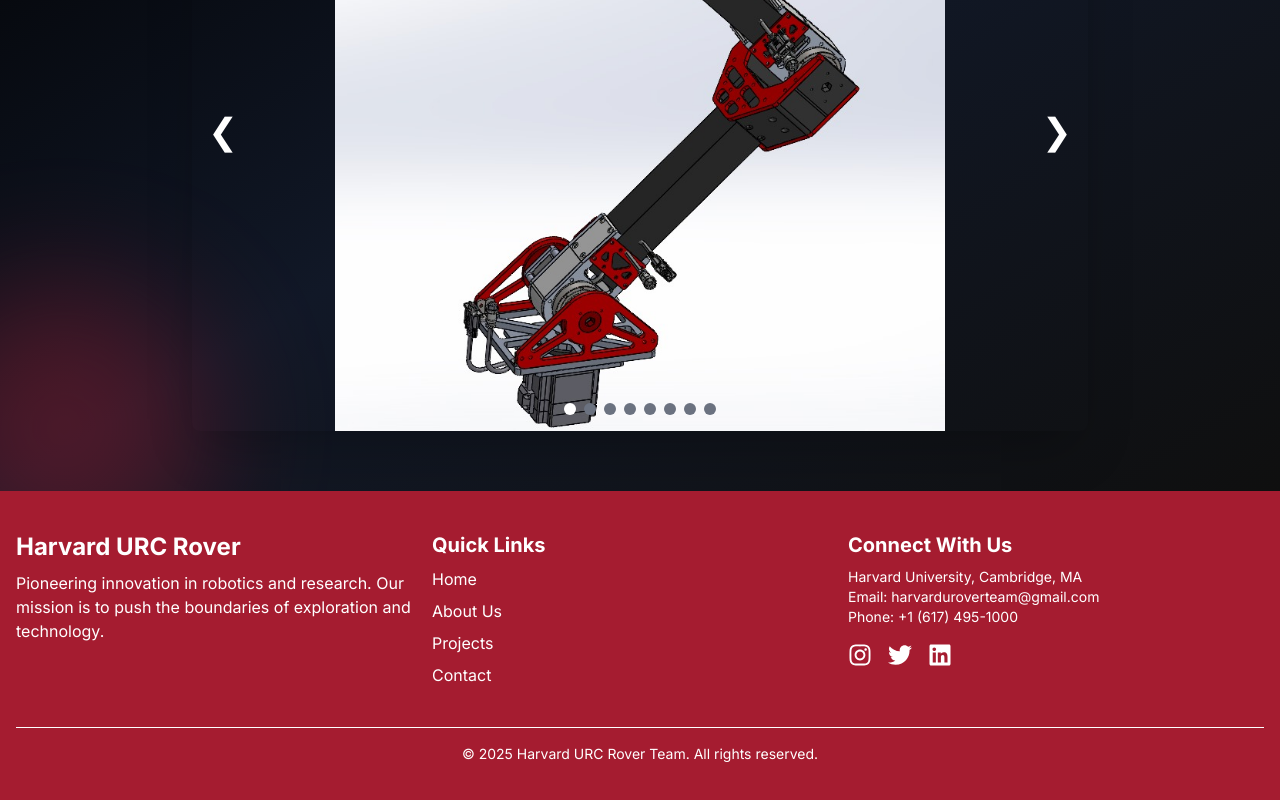
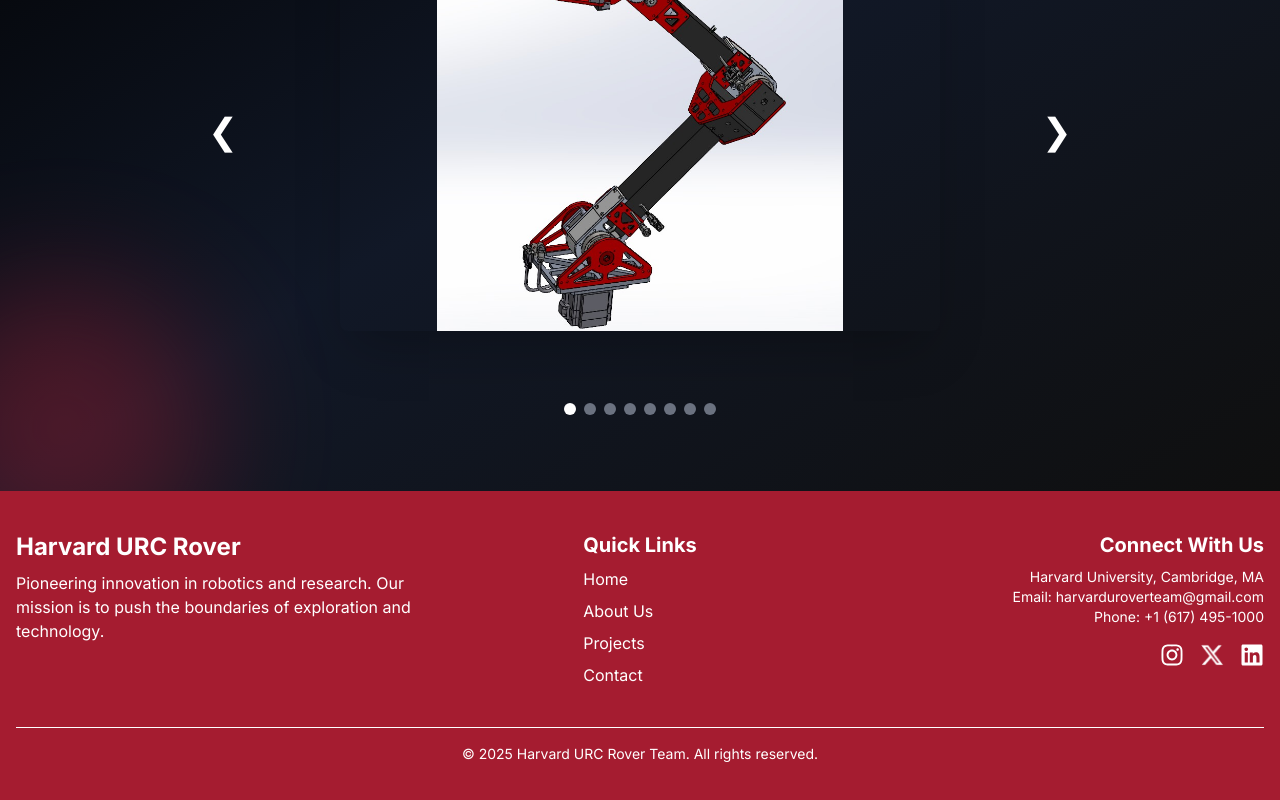
Before and after one commit to dantdani/urc_website, a Next.js app: page / in a window 1280 px wide. Shown: the part 1109-1909 px from the top of the page. Built offline with nearby package versions, Linux system fonts and the light colour scheme.

Commit message:
updated homepage

```diff
--- a/src/components/Layout/Footer.tsx
+++ b/src/components/Layout/Footer.tsx
@@ -1,13 +1,18 @@
 import React from 'react';
 import Link from 'next/link';
-import { FaInstagram, FaTwitter, FaLinkedin } from 'react-icons/fa';
+import Image from 'next/image';
+import { FaInstagram, FaLinkedin } from 'react-icons/fa';
 
 const Footer: React.FC = () => {
   return (
     <footer className="bg-[#A51C30] text-white py-10">
       <div className="container mx-auto px-4">
-        <div className="flex flex-wrap justify-between">
-          {/* About Section */}
+        {/*
+          Using a flex layout with three columns.
+          Each column is full-width on mobile and 1/3 on medium+ screens.
+        */}
+        <div className="flex flex-wrap">
+          {/* Left Column: About Section */}
           <div className="w-full md:w-1/3 mb-6 md:mb-0">
             <h4 className="text-2xl font-bold mb-2">Harvard URC Rover</h4>
             <p className="text-md">
@@ -16,8 +21,13 @@ const Footer: React.FC = () => {
             </p>
           </div>
 
-          {/* Navigation Links */}
-          <div className="w-full md:w-1/3 mb-6 md:mb-0">
+          {/* Center Column: Quick Links */}
+          <div className="w-full md:w-1/3 mb-6 md:mb-0 flex justify-center">
+            {/*
+              We center this column as a whole,
+              but the text inside is left-aligned.
+            */}
+            <div className="text-left">
               <h5 className="text-xl font-bold mb-2">Quick Links</h5>
               <ul>
                 <li className="mb-2">
@@ -42,26 +52,35 @@ const Footer: React.FC = () => {
                 </li>
               </ul>
             </div>
+          </div>
 
-          {/* Contact & Social Media */}
-          <div className="w-full md:w-1/3">
+          {/* Right Column: Contact & Social Media */}
+          <div className="w-full md:w-1/3 text-right">
             <h5 className="text-xl font-bold mb-2">Connect With Us</h5>
             <p className="text-sm mb-4">
               Harvard University, Cambridge, MA<br />
               Email: harvarduroverteam@gmail.com<br />
               Phone: +1 (617) 495-1000
             </p>
-            <div className="flex space-x-4">
+            {/* Icons aligned to the right */}
+            <div className="flex justify-end space-x-4">
               <Link href="https://www.instagram.com/harvardurc/" passHref>
                 <span className="hover:text-gray-400 cursor-pointer">
                   <FaInstagram className="w-6 h-6" />
                 </span>
               </Link>
+
               <Link href="https://twitter.com/HarvardURC" passHref>
                 <span className="hover:text-gray-400 cursor-pointer">
-                  <FaTwitter className="w-6 h-6" />
+                  <Image
+                    src="/images/x_logo.png"
+                    alt="X"
+                    width={24}
+                    height={24}
+                  />
                 </span>
               </Link>
+
               <Link href="https://www.linkedin.com/school/harvard-university/" passHref>
                 <span className="hover:text-gray-400 cursor-pointer">
                   <FaLinkedin className="w-6 h-6" />
--- /dev/null
+++ b/src/components/Layout/XIcon.tsx
@@ -0,0 +1,18 @@
+import React from 'react';
+
+const XIcon: React.FC<{ className?: string }> = ({ className }) => (
+  <svg
+    className={className}
+    viewBox="0 0 24 24"
+    fill="currentColor"
+    xmlns="http://www.w3.org/2000/svg"
+  >
+    {/*
+      This path is split into two overlapping shapes to form a stylized X.
+      You can tweak the coordinates to refine the look as needed.
+    */}
+    <path d="M0,0 L10,0 L24,14 L24,24 L14,24 L0,10 Z M24,0 L24,10 L10,24 L0,24 L0,14 L14,0 Z" />
+  </svg>
+);
+
+export default XIcon;
--- a/src/components/Main/Gallery.tsx
+++ b/src/components/Main/Gallery.tsx
@@ -8,7 +8,6 @@ const GallerySection: React.FC = () => {
         <h2 className="text-4xl font-bold text-center text-[#A51C30] mb-8">
           Our Journey in Pictures
         </h2>
-
         <div className="grid grid-cols-1 md:grid-cols-2 lg:grid-cols-3 gap-8">
           <div className="relative group">
             <Image
--- a/src/components/Main/Hero.tsx
+++ b/src/components/Main/Hero.tsx
@@ -1,29 +1,19 @@
-import Link from 'next/link';
+import Link from "next/link";
 
 export default function Hero() {
   return (
     <section className="relative w-full h-screen flex items-center justify-center bg-black overflow-hidden">
-      {/* Background Video */}
-      <video
-      autoPlay
-      loop
-      muted
-      className="absolute inset-0 w-full h-full object-cover z-0"
-      >
+      <video autoPlay loop muted className="absolute inset-0 w-full h-full object-cover z-0">
         <source src="/videos/bg_video.mp4" type="video/mp4" />
         Your browser does not support the video tag.
       </video>
 
-      {/* Hero Content */}
       <div className="relative z-10 text-center px-6 max-w-4xl">
-      {/* Title with Futuristic Styling */}
         <h1 className="text-6xl md:text-7xl font-extrabold text-white tracking-wide leading-tight drop-shadow-lg">
           Harvard Rover Team
         </h1>
-
-      {/* Animated Subtitle */}
-      <p className="mt-6 text-xl  md:text-2xl text-neutral-50 max-w-2xl mx-auto leading-relaxed">
-        Innovating the next generation of planetary exploration. Competing in the{' '}
+        <p className="mt-6 text-xl md:text-2xl text-neutral-50 max-w-2xl mx-auto leading-relaxed">
+          Innovating the next generation of planetary exploration. Competing in the{" "}
           <a
             href="https://urc.marssociety.org/"
             target="_blank"
@@ -33,8 +23,6 @@ export default function Hero() {
             University Rover Challenge
           </a>.
         </p>
-
-      {/* Call-to-Action Buttons */}
         <div className="mt-8 flex flex-col sm:flex-row items-center justify-center gap-6">
           <Link
             href="/contact"
@@ -42,7 +30,6 @@ export default function Hero() {
           >
             Join the Mission
           </Link>
-
           <Link
             href="/about"
             className="px-8 py-4 text-lg font-semibold text-white border border-white rounded-lg shadow-lg hover:bg-white hover:text-black transition-transform transform hover:scale-105"
--- a/src/components/Main/RoverDesign.tsx
+++ b/src/components/Main/RoverDesign.tsx
@@ -25,13 +25,11 @@ const DesignSlider: React.FC = () => {
     setCurrent((prev) => (prev === 0 ? total - 1 : prev - 1));
   };
 
-  const goToSlide = (index: number) => {
-    setCurrent(index);
-  };
+  const goToSlide = (index: number) => setCurrent(index);
 
   return (
     <section className="relative flex flex-col items-center justify-center min-h-screen bg-gradient-to-br from-black via-gray-900 to-[#0f0f0f] overflow-hidden px-4 py-8">
-      {/* Floating Decorative Element */}
+      {/* Decorative Element */}
       <div className="absolute w-72 h-72 rounded-full bg-[#A51C30] opacity-40 blur-3xl -bottom-20 -left-20 z-0" />
 
       {/* Title */}
@@ -42,15 +40,16 @@ const DesignSlider: React.FC = () => {
       </div>
 
       {/* Slider Container */}
-      <div className="relative z-10 w-full max-w-4xl h-[600px] mx-auto">
+      <div className="relative z-10 w-full max-w-4xl h-[600px] mx-auto flex items-center justify-center">
         {designImages.map((img, index) => (
           <div
             key={index}
-            className={`absolute inset-0 transition-opacity duration-1000 ${
+            className={`absolute transition-opacity duration-1000 ${
               index === current ? "opacity-100" : "opacity-0"
-            }`}
+            } flex items-center justify-center w-full`}
           >
-            <div className="relative w-full h-full">
+            {/* Fixed container with consistent max-width and max-height */}
+            <div className="relative w-[600px] h-[400px]">
               <Image
                 src={img}
                 alt={`Design ${index + 1}`}
```
Also changed, not shown: src/app/contact/page.tsx (+2 -6 lines), public/images/X_logo.png (added). Lines whose indentation alone changed are shown as unchanged.
